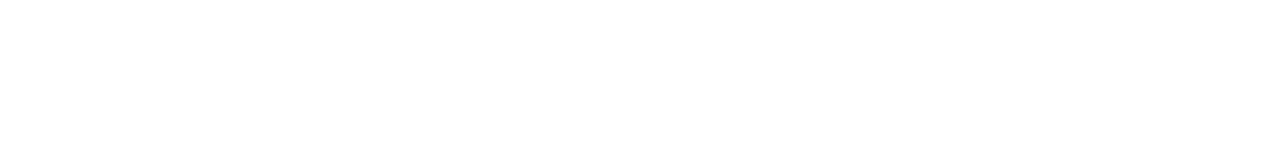
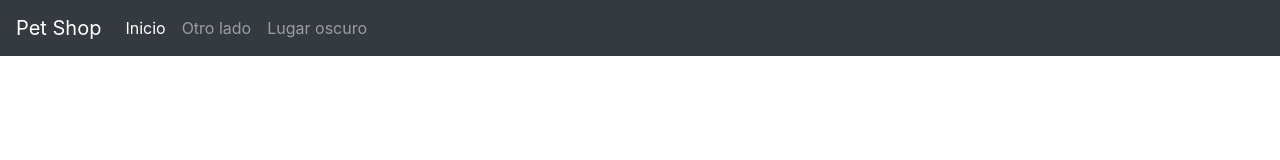
Before and after one commit to manueleduar/labWeb-Vuejs, a plain HTML site: page index2.html in a window 1280 px wide. Drawn offline with nearby package versions, Linux system fonts and the light colour scheme.

Commit message:
added nav

```diff
--- a/index2.html
+++ b/index2.html
@@ -3,9 +3,31 @@
 <head>
     <meta charset="UTF-8">
     <meta name="viewport" content="width=device-width, initial-scale=1.0">
+    <link rel="stylesheet" href="https://stackpath.bootstrapcdn.com/bootstrap/4.5.0/css/bootstrap.min.css">
     <title>Otro lado</title>
 </head>
 <body>
 
+    <nav class="navbar navbar-expand-lg navbar-dark bg-dark">
+        <a class="navbar-brand" href="index.html">Pet Shop</a>
+        <button class="navbar-toggler" type="button" data-toggle="collapse" data-target="#navbarSupportedContent" aria-controls="navbarSupportedContent" aria-expanded="false" aria-label="Toggle navigation">
+          <span class="navbar-toggler-icon"></span>
+        </button>
+
+        <div class="collapse navbar-collapse" id="navbarSupportedContent">
+          <ul class="navbar-nav mr-auto">
+            <li class="nav-item active">
+              <a class="nav-link" href="./index.html">Inicio <span class="sr-only">(current)</span></a>
+            </li>
+            <li class="nav-item">
+              <a class="nav-link" href="#">Otro lado</a>
+            </li>
+            <li class="nav-item">
+              <a class="nav-link" href="./index3.html">Lugar oscuro</a>
+            </li>
+          </ul>
+        </div>
+      </nav>
+
 </body>
 </html>
```
Also changed, not shown: index.html (+3 -5 lines), index3.html (+22 -0 lines).
